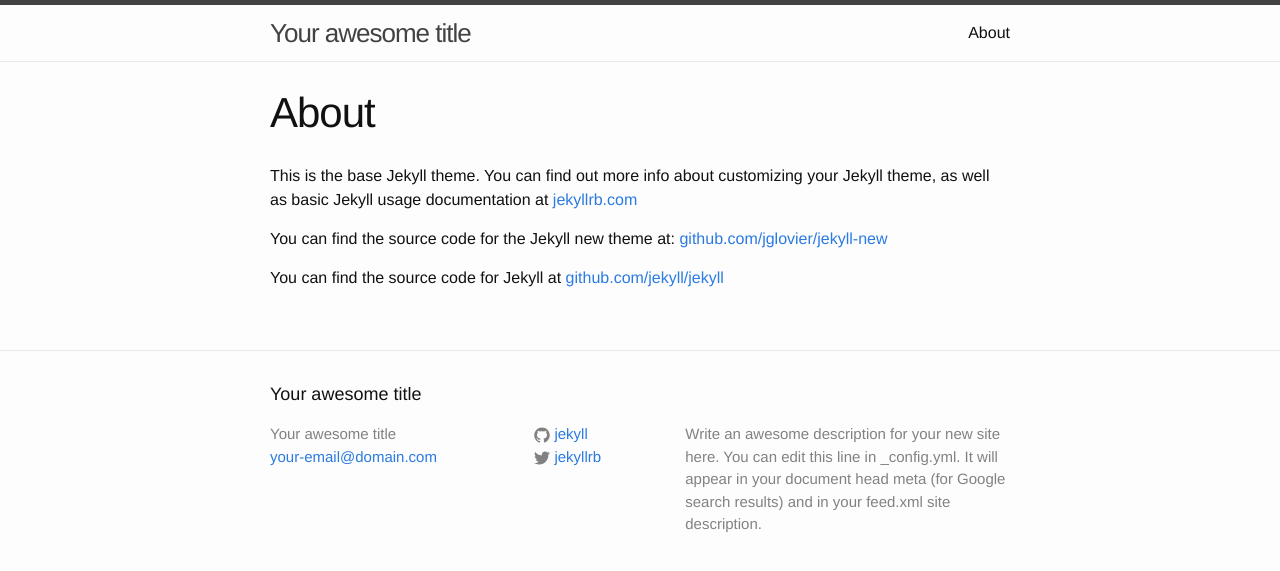
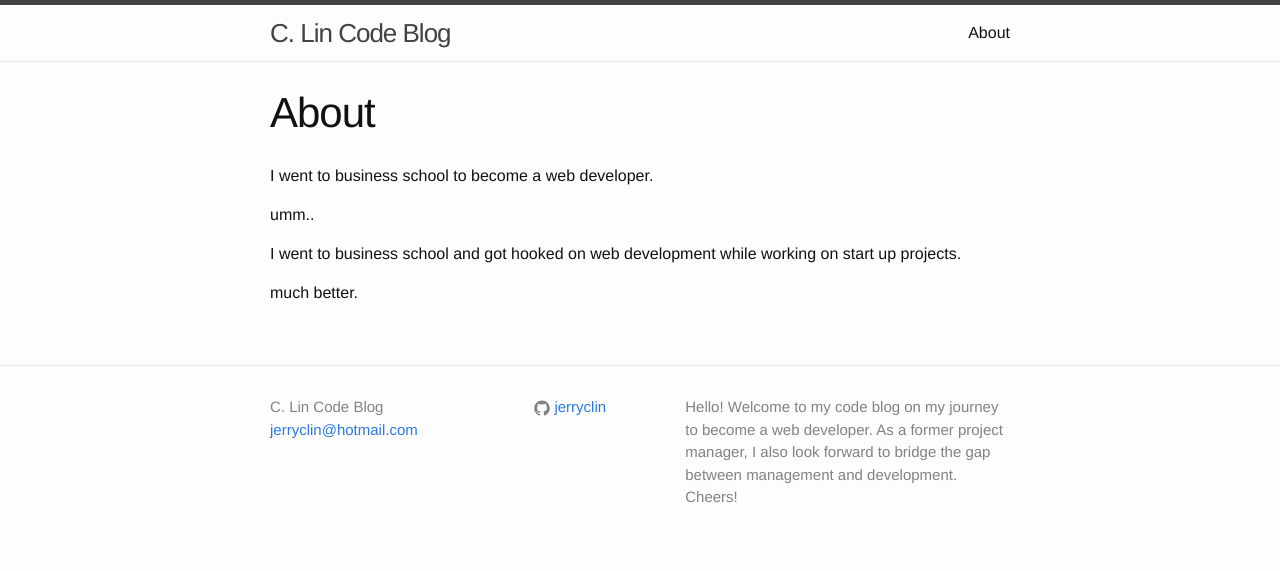
Before and after one commit to jclin61/jerryclin.github.io, a Jekyll site: the page built from about.md, in a window 1280 px wide. Shown: the top 571 px of the page. Built offline with Jekyll 4.4.1, drawn with Linux system fonts in a browser that asks for light colours.

```diff
--- a/_config.yml
+++ b/_config.yml
@@ -1,14 +1,13 @@
 # Site settings
-title: Your awesome title
-email: your-email@domain.com
+title: C. Lin Code Blog
+email: jerryclin@hotmail.com
 description: > # this means to ignore newlines until "baseurl:"
-  Write an awesome description for your new site here. You can edit this
-  line in _config.yml. It will appear in your document head meta (for
-  Google search results) and in your feed.xml site description.
+  Hello! Welcome to my code blog on my journey to become a web developer.
+  As a former project manager, I also look forward to bridge the gap between management and development.
+  Cheers!
 baseurl: "" # the subpath of your site, e.g. /blog/
-url: "http://yourdomain.com" # the base hostname & protocol for your site
-twitter_username: jekyllrb
-github_username:  jekyll
+url: https://about.me/jerryclin # the base hostname & protocol for your site
+github_username:  jerryclin
 
 # Build settings
 markdown: kramdown
--- a/_includes/footer.html
+++ b/_includes/footer.html
@@ -2,7 +2,7 @@
 
   <div class="wrapper">
 
-    <h2 class="footer-heading">{{ site.title }}</h2>
+<!--     <h2 class="footer-heading">{{ site.title }}</h2> -->
 
     <div class="footer-col-wrapper">
       <div class="footer-col  footer-col-1">
--- a/about.md
+++ b/about.md
@@ -4,8 +4,10 @@ title: About
 permalink: /about/
 ---
 
-This is the base Jekyll theme. You can find out more info about customizing your Jekyll theme, as well as basic Jekyll usage documentation at [jekyllrb.com](http://jekyllrb.com/)
+I went to business school to become a web developer.
 
-You can find the source code for the Jekyll new theme at: [github.com/jglovier/jekyll-new](https://github.com/jglovier/jekyll-new)
+umm..
 
-You can find the source code for Jekyll at [github.com/jekyll/jekyll](https://github.com/jekyll/jekyll)
+I went to business school and got hooked on web development while working on start up projects.
+
+much better.
```
Also changed, not shown: Gemfile (added, +7 -0 lines), _posts/2015-09-10-welcome-to-jekyll.markdown (+14 -1 lines), Gemfile.lock (added), 2 other files.
